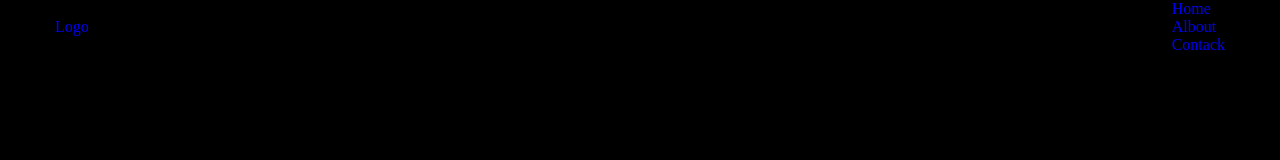
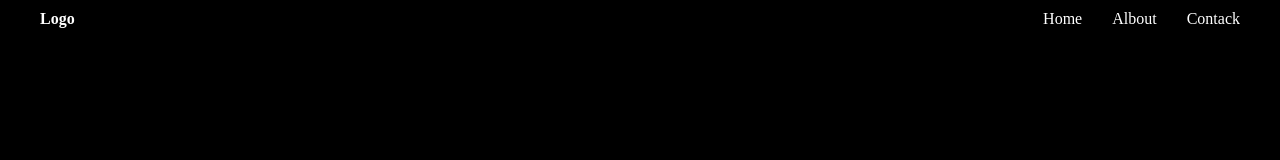
Before and after one commit to NozaninAbdujabborova/git-test, a plain HTML site: page index.html in a window 1280 px wide. Drawn offline with Linux system fonts and the light colour scheme.

Commit message:
change html

```diff
--- a/main.css
+++ b/main.css
@@ -23,12 +23,18 @@ ul{
     display: flex;
     justify-content: space-between;
     align-items: center;
+    padding: 10px 0;
 }
 .nav-logo{
+    column-gap: 40px;
+    color: #fff;
+    font-weight: 700;
+}
+.nav-list{
     display: flex;
     column-gap: 30px;
 }
 .nav-link{
-    display: flex;
+    color: #fff;
     column-gap: 30px;
 }
```
Also changed, not shown: index.html (+1 -0 lines).
